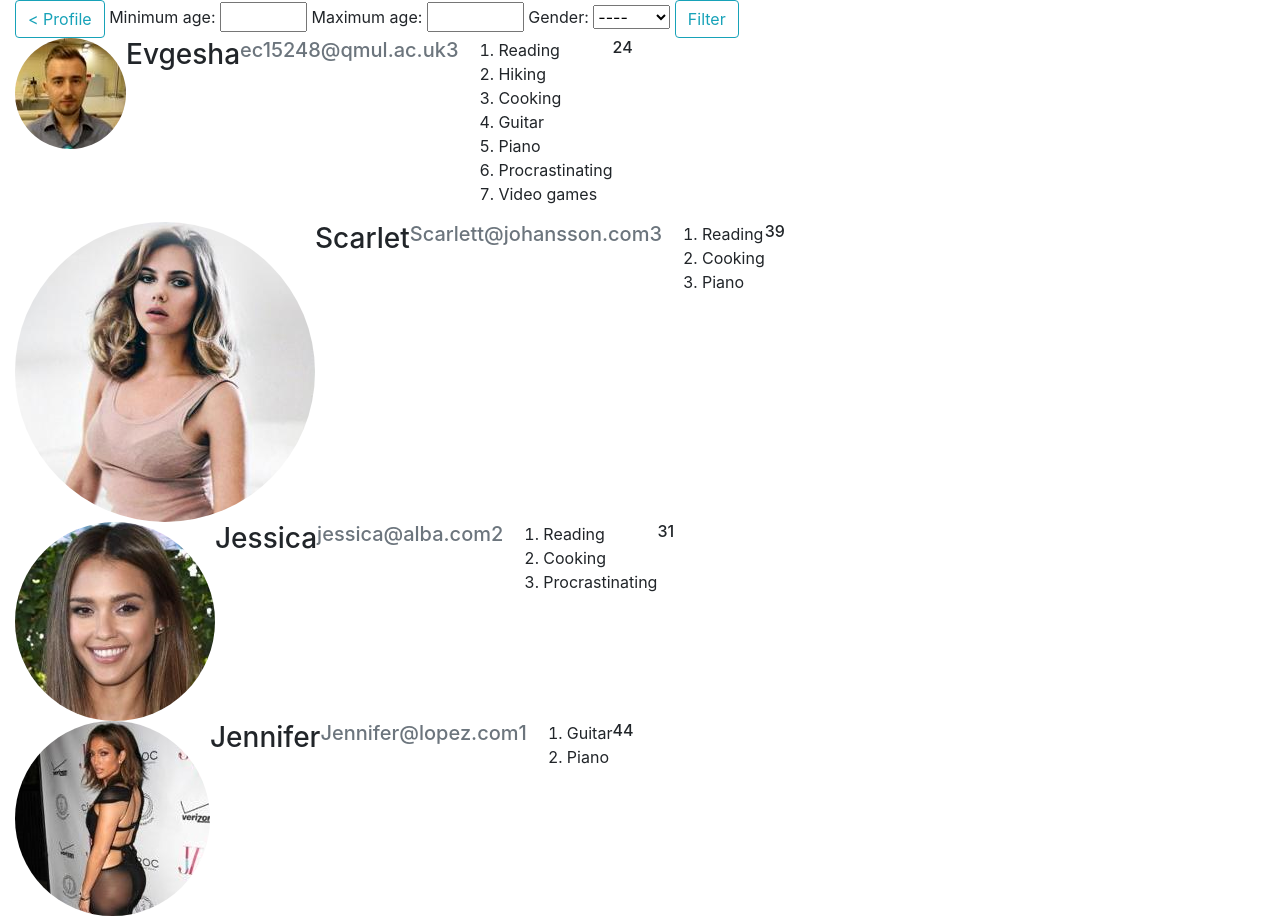
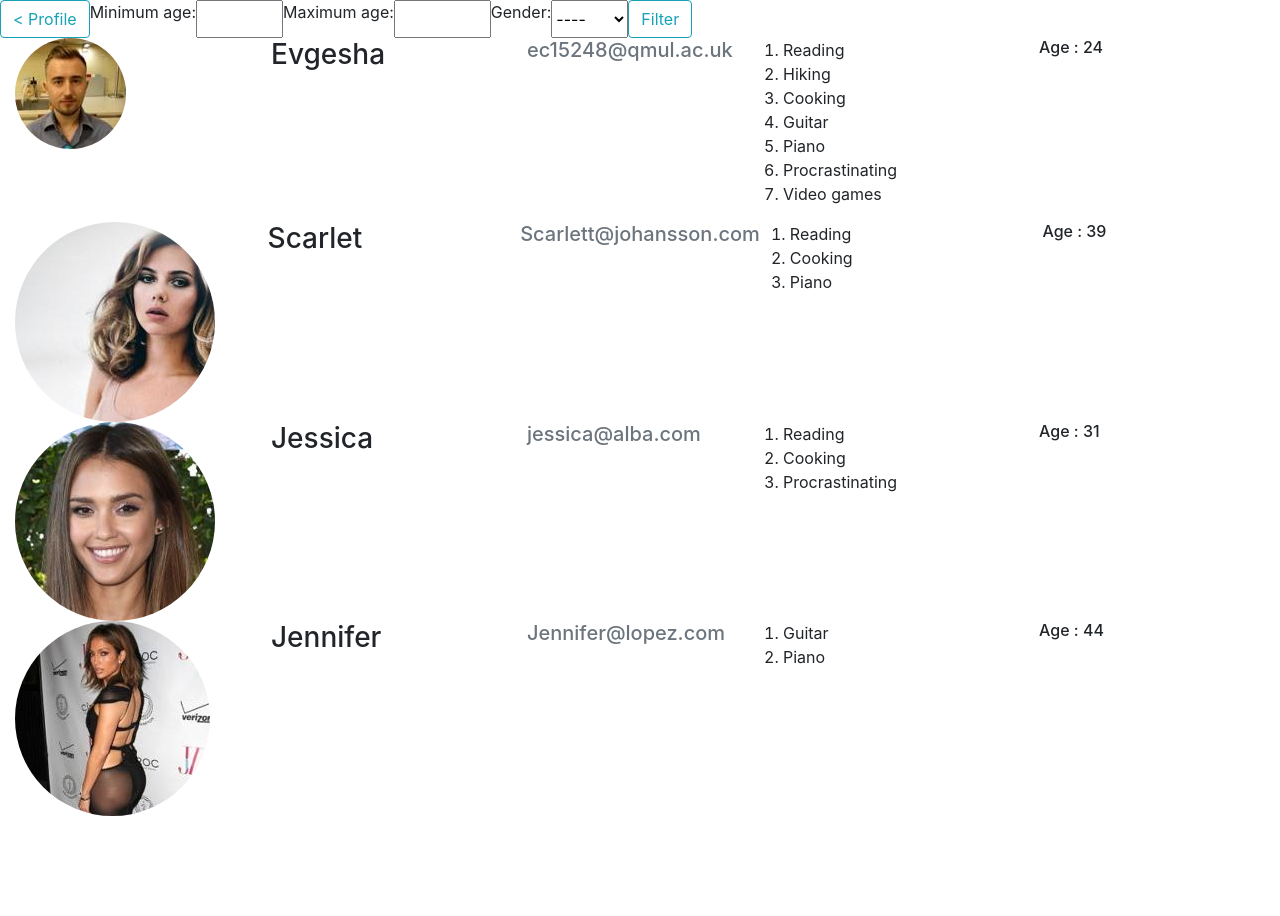
Before and after one commit to adrianodbierzychleb/webcoursework, a Django app: page /matches/ in a window 1280 px wide. After the commit the page ends 816 px from the top, so only its background shows below. Run offline with Django 3.2, Linux system fonts and the light colour scheme; a user stored in the database is signed in; data comes from the database, SQL or seed files in the repository; both versions use the stored data as it was after the commit; some libraries are stand-ins or nearby versions.

Commit message:
Add files via upload

```diff
--- a/mysite/match/models.py
+++ b/mysite/match/models.py
@@ -18,11 +18,11 @@ class Profile(models.Model):
     birth_date = models.DateField(null=True)
 
     GENDER_CHOICES = (
-        ('M', 'Male'),
-        ('F', 'Female'),
+        ('Male', 'Male'),
+        ('Female', 'Female'),
     )
 
-    gender = models.CharField(max_length=1, choices=GENDER_CHOICES)
+    gender = models.CharField(max_length=6, choices=GENDER_CHOICES)
 
     hobbies = models.ManyToManyField(Hobby, blank=True)
 
@@ -31,8 +31,8 @@ class Profile(models.Model):
 
         img = Image.open(self.image.path)
 
-        if img.height > 300 or img.width > 300:
-            output_size = (300, 300)
+        if img.height > 200 or img.width > 200:
+            output_size = (200, 200)
             img.thumbnail(output_size)
             img.save(self.image.path)
 
--- a/mysite/match/static/match/scripts/main.js
+++ b/mysite/match/static/match/scripts/main.js
@@ -0,0 +1,50 @@
+$(function () {
+    $("#filter").click(function () {
+        let minAge = $("#min_age").val();
+        let maxAge = $("#max_age").val();
+        let gender = $("#gender").val();
+        console.log("min : " + minAge + "\n" + "max : " + maxAge + "\n" + "gender : " + gender + "\n");
+        $.ajax({
+            url: "/filtering",
+            dataType: "json",
+            data: {
+                minAge: minAge,
+                maxAge: maxAge,
+                gender: gender
+            },
+            success: function (data) {
+                removeMatches();
+
+                $.each(data, function (index, dict) {
+                    let image = dict["image"];
+                    let username = dict["username"];
+                    let email = dict["email"];
+                    let hobbies = dict["hobbies"];
+                    let age = dict["age"];
+                    let hobbies_list ="";
+                    for (x in hobbies){
+                        hobbies_list = hobbies_list +  "<li>" + hobbies[x] + "</li>";
+                    }
+                    $("#list").append(
+                        "<div class=\"matched_user row\">\n" +
+                        "                <div class=\"user media\" id=\" "+ username + " \">\n" +
+                        "                    <img class=\"rounded-circle account-img\" src=\""+ image + "\">\n" +
+                        "                </div>\n" +
+                        "                    <h3 class=\"account-heading\">"+ username + "</h3>\n" +
+                        "                    <h5 class=\"email text-secondary\">"+ email + "</h5>\n" +
+                        "                    <ol>\n" + hobbies_list +
+                        "                    </ol>\n" +
+                        "                    <h6 class=\"age\"> Age : "+ age + "</h6>\n" +
+                        "                </div>"
+                    );
+                });
+            },
+            error: function () {
+                console.log("filter error");
+            }
+        });
+    });
+    function removeMatches() {
+        $(".matched_user").remove();
+    }
+});
--- a/mysite/match/templates/match/matches.html
+++ b/mysite/match/templates/match/matches.html
@@ -8,7 +8,7 @@
 
 {% block content %}
   <div class="content-section">
-
+        <div class="row">
             <a class="btn btn-outline-info" href="{% url 'profile' %}">< Profile</a>
             <label for="min_age">Minimum age: </label>
             <input type="number" id="min_age" min="18" max="50" step="1">
@@ -22,21 +22,26 @@
               <option selected value="None">----</option>
             </select>
             <button id="filter" class="btn btn-outline-info" type="submit">Filter</button>
+        </div>
 
+        <div id="list">
             {% for entry in user_list %}
-                <div class="user media">
+                <div class="matched_user row">
+                <div class="user media col-sm" id="{{ entry.user.username }}">
                     <img class="rounded-circle account-img" src="{{ entry.user.profile.image.url }}">
-                    <h3 class="account-heading">{{ entry.user.username }}</h3>
-                    <h5 class="email text-secondary">{{ entry.user.email }}</h5>
-                    <h5 class="text-secondary">{{ entry.matched_hobbies }}</h5>
-                    <ol>
+                </div>
+                    <h3 class="account-heading col-sm">{{ entry.user.username }}</h3>
+                    <h5 class="email text-secondary col-sm">{{ entry.user.email }}</h5>
+                    <ol class ="col-sm">
                         {% for hobby in entry.user.profile.hobbies.all %}
                             <li> {{ hobby.name }}</li>
                         {% endfor %}
                     </ol>
-                    <h6 class="age"> {{ entry.user.profile.birth_date }}</h6>
+                    <h6 class="age col-sm"> Age : {{ entry.user.profile.birth_date }}</h6>
                 </div>
             {% endfor %}
+        </div>
+
 
 
 
@@ -45,35 +50,5 @@
   </div>
 
 {% endblock %}
-
 {% block javascript %}
-
-    <script type="text/javascript">
-        $(function () {
-            $("#filter").click(function () {
-                let minAge = $("#min_age").val();
-                let maxAge = $("#max_age").val();
-                let gender = $("#gender").val();
-                console.log("min : " + minAge + "\n" + "max : " + maxAge + "\n" + "gender : " + gender + "\n");
-                $.ajax({
-                    url: "/filtering",
-                    dataType: "json",
-                    data: {
-                        minAge: minAge,
-                        maxAge: minAge,
-                        gender: gender
-                    },
-                    success: function (data) {
-                        $.each(data, function (index, dict) {
-                            console.log(index + " : " + JSON.stringify(dict));
-                        });
-                    },
-                    error: function () {
-                        console.log("filter error");
-                    }
-                });
-            });
-        });
-    </script>
-
 {% endblock %}
--- a/mysite/match/views.py
+++ b/mysite/match/views.py
@@ -4,9 +4,9 @@ from django.http import JsonResponse
 from django.shortcuts import render, redirect
 from .forms import RegistrationForm, UserUpdateForm, ProfileUpdateForm
 from django.contrib.auth.models import User
-from django.core import serializers
 from datetime import date
-import json
+import datetime
+from datetime import timedelta
 
 
 def register(request):
@@ -53,7 +53,7 @@ def match(request):
     username = request.user.username
     all_users = User.objects.exclude(username=username).exclude(
         username="admin")  # all users excluding the logged in user and admin
-    # making a list of dict(user, matched_hobbies)
+    # all_users = dob_to_age(all_users)
     user_list = get_sorted_matched_hobbies(username, all_users)
     context = {"user_list": user_list}
     return render(request, 'match/matches.html', context)
@@ -65,54 +65,55 @@ def filtering(request):
         try:
             min_age = int(request.GET["minAge"])
         except:
-            min_age = 18
-
+            min_age = 18;
         try:
             max_age = int(request.GET["maxAge"])
         except:
-            max_age = 100
+            max_age = 100;
 
-        try:
-            gender = str(request.GET["gender"])
-        except:
-            gender = None
-
+        gender = request.GET["gender"]
         username = request.user.username
+        #exclude the admin profile and the user itself
         filtered_users = User.objects.exclude(username=username).exclude(username="admin")
 
-        if gender is not None:
-            filtered_users = filtered_users.exclude(profile__gender=gender)
-        if min_age is not None and max_age is not None:
-            for u in filtered_users:
-                age = calculate_age(u.profile.birth_date)
-                if min_age > age > max_age:
-                    filtered_users.exclude(username=u.username)
-
+        if gender != "None":
+            filtered_users = filtered_users.filter(profile__gender=gender)
+        if min_age is not None:
+            min_age = calculate_dob(min_age)
+            filtered_users = filtered_users.filter(profile__birth_date__lt=min_age)
+        if max_age is not None:
+            max_age = calculate_dob(max_age)
+            filtered_users = filtered_users.filter(profile__birth_date__gt=max_age)
+        #finding matched hobbies
         filtered_users = get_sorted_matched_hobbies(username, filtered_users)
 
+        match_list = []
+        #creating a list of dict to send back in json
         for entry in filtered_users:
-            entry["user"] = serializers.serialize("json", [entry["user"]])
+            dict = {}
+            dict["image"] = entry["user"].profile.image.url
+            dict["username"] = entry["user"].username
+            dict["email"] = entry["user"].email
+            dict["hobbies"] = list(entry["user"].profile.hobbies.values_list("name"))
+            dict["age"] = entry["user"].profile.birth_date
+            match_list.append(dict)
 
-        return JsonResponse(filtered_users, safe=False)
-        # context = {"user_list": filtered_users}
-        # print(context)
-        # return render(request, 'match/matches.html', context)
+        return JsonResponse(match_list, safe=False)
 
-
+#counts how many matching hobbies and sorts in descending order
 def get_sorted_matched_hobbies(username, all_users):
     user_object = User.objects.get(username=username)  # user object
     user_hobbies = list(user_object.profile.hobbies.values_list("name"))  # list of logged in user hobbies
     user_list = []
     for u in all_users:
         hobbies = list(u.profile.hobbies.values_list("name"))
+        u.profile.birth_date = calculate_age(u.profile.birth_date)
         matched_hobbies = count_matching_hobbies(user_hobbies, hobbies)
-        u.profile.birth_date = calculate_age(u.profile.birth_date)
-        # u = u.objects.values("username", "email", "hobbies")
         user_list.append({"user": u, "matched_hobbies": matched_hobbies})
 
     return sorted(user_list, key=lambda k: k['matched_hobbies'], reverse=True)
 
-
+#counts the matching hobbies
 def count_matching_hobbies(user_hobbies, hobbies):
     count = 0
     for h in user_hobbies:
@@ -122,7 +123,12 @@ def count_matching_hobbies(user_hobbies, hobbies):
 
     return count
 
-
+#date to DOB
 def calculate_age(born):
     today = date.today()
     return today.year - born.year - ((today.month, today.day) < (born.month, born.day))
+
+#DOB t date
+def calculate_dob(age):
+    age = age * 365.25
+    return datetime.datetime.now() - timedelta(days=age)
```
Also changed, not shown: mysite/db.sqlite3, mysite/match/migrations/0002_auto_20181216_1931.py (added), mysite/match/migrations/0003_auto_20181216_1933.py (added), mysite/media/avatars/IMG_20170816_214953.jpg (added), mysite/media/avatars/papers.co-ha97-wallpaper-scarlett-johansson-sexy-film-face-34-iphone6-plus-wallp_R7kRMbU.jpg, mysite/media/default.jpg. Lines whose indentation alone changed are shown as unchanged.
